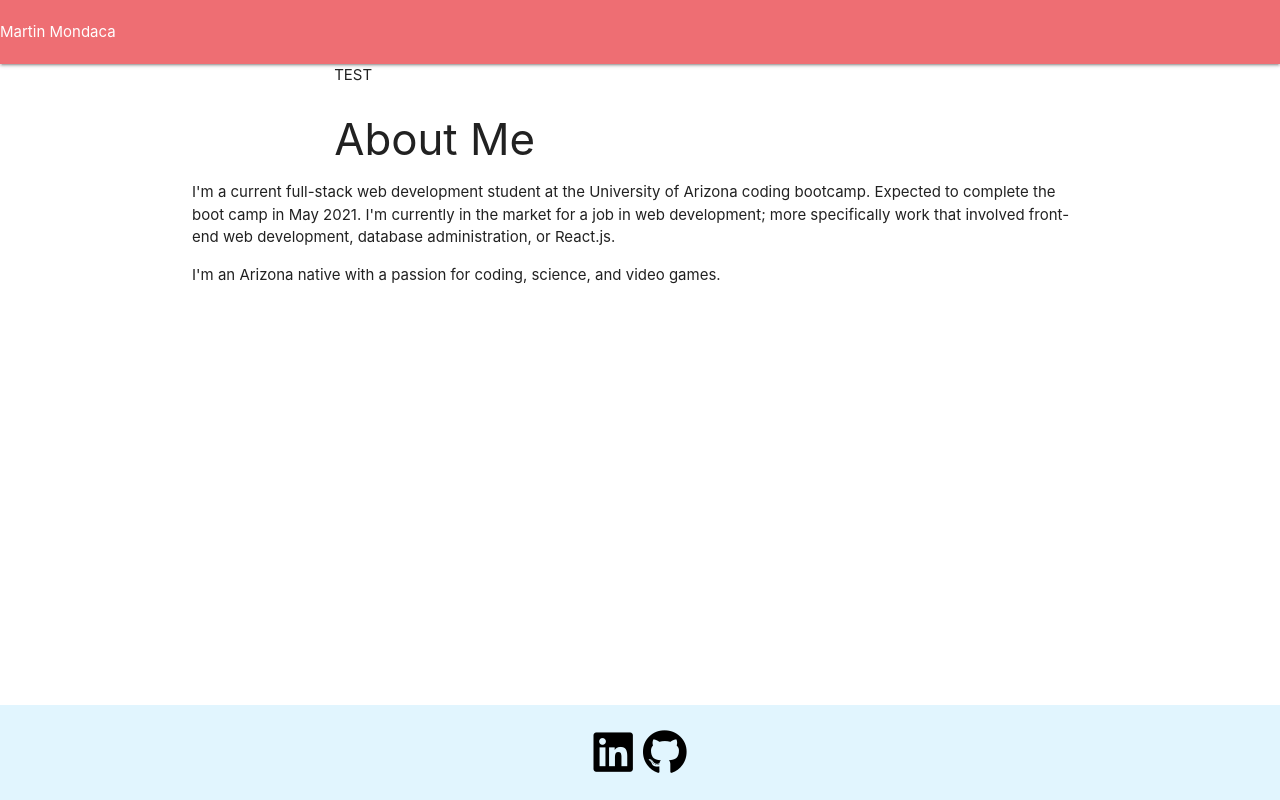
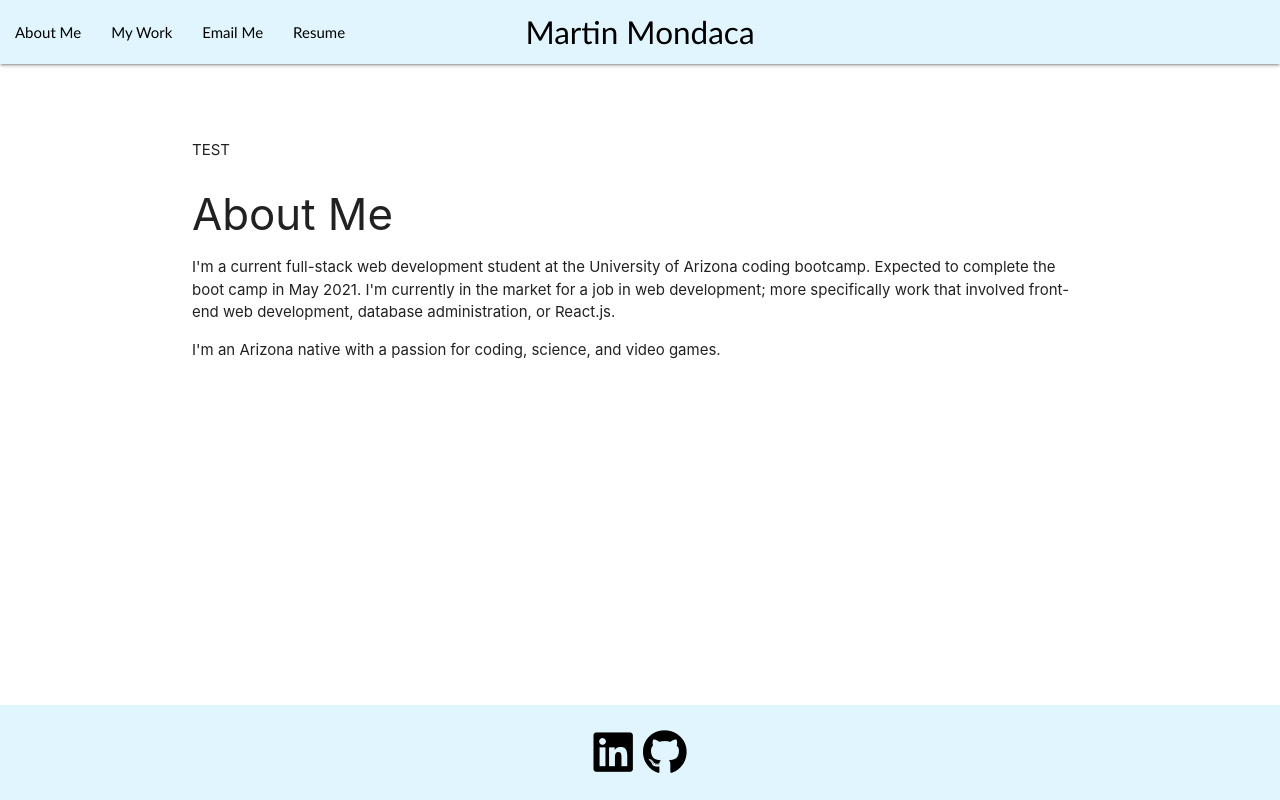
Before and after one commit to martinmondaca/Portfolio_React, a React (Create React App) app: page / in a window 1280 px wide. Built offline with nearby package versions, Linux system fonts and the light colour scheme.

Commit message:
cleaned up layout of tags

```diff
--- a/src/components/Navbar/index.js
+++ b/src/components/Navbar/index.js
@@ -1,51 +1,66 @@
 import React from "react";
 import { Link } from "react-router-dom";
-import Pdf from "../../assets/resume2020.pdf"
-// import "./style.css";
+// import Pdf from "../../assets/resume2020.pdf"
+import "./style.css";
 
 // Depending on the current path, this component sets the "active" class on the appropriate navigation link item
 function Navbar() {
-    return (
-        <nav className="navbar navbar-expand-lg navbar-light bg-light">
-            <Link className="navbar-brand" to="/">
-                Martin Mondaca
-      </Link>
-            <div>
-                <ul className="navbar-nav">
-                    <li className="nav-item">
-                        <Link
-                            to="/about"
-                            className={window.location.pathname === "/" || window.location.pathname === "/about"
-                                ? "nav-link active"
-                                : "nav-link"
-                            }
-                        >
-                            About
-            </Link>
+
+    return (<>
+
+        <nav className="light-blue lighten-5">
+            <div className="nav-wrapper">
+                <Link className="brand-logo center" to="/" >
+                    <span className="black-text text-black">Martin Mondaca</span>
+                </Link>
+                <a href="#" data-target="mobile-demo" className="sidenav-trigger"><i className="material-icons black-text text-black">menu</i></a>
+                <ul className="left hide-on-med-and-down black-text">
+                    <li>
+                        <Link to="/">
+                            <span className="black-text text-black">About Me</span>
+                        </Link>
                     </li>
-                    <li className="nav-item">
-                        <Link
-                            to="/portfolio"
-                            className={window.location.pathname === "/portfolio" ? "nav-link active" : "nav-link"}
-                        >
-                            Portfolio
-            </Link>
+                    <li>
+                        <Link to="/portfolio" >
+                            <span className="black-text text-black">My Work</span>
+                        </Link>
                     </li>
-                    <li className="nav-item">
-
-                        <a href="mailto:collectemall@gmail.com" target="_blank" rel="noreferrer">Contact</a>
-
-
+                    <li>
+                        <a className="black-text text-black" href="mailto:collectemall@gmail.com" target="_blank" rel="noreferrer">Email Me</a>
                     </li>
-
-                    <li className="nav-item">
-
-                        <a href={Pdf} target="_blank" rel="noreferrer">Resume</a>
-
+                    <li>
+                        <Link to="/resume">
+                            <span className="black-text text-black">Resume</span>
+                        </Link>
                     </li>
                 </ul>
             </div>
-        </nav >
+        </nav>
+
+        <ul className="sidenav" id="mobile-demo">
+            <li >
+                <Link to="/">
+                    About Me
+                </Link>
+            </li>
+            <li>
+                <Link to="/portfolio">
+                    My Work
+                </Link>
+            </li>
+            <li>
+                <a href="mailto:collectemall@gmail.com" target="_blank" rel="noreferrer">Email Me</a>
+            </li>
+            <li>
+                <Link to="/resume">
+                    Resume
+                </Link>
+            </li>
+        </ul>
+
+
+    </>
+
     );
 }
 
--- a/src/components/Navbar/style.css
+++ b/src/components/Navbar/style.css
@@ -0,0 +1,5 @@
+nav{
+font-family: 'Trebuchet MS', 'Lucida Sans Unicode', 'Lucida Grande', 'Lucida Sans', Arial, sans-serif;
+color: black;
+margin-bottom: 75px;
+}
```
